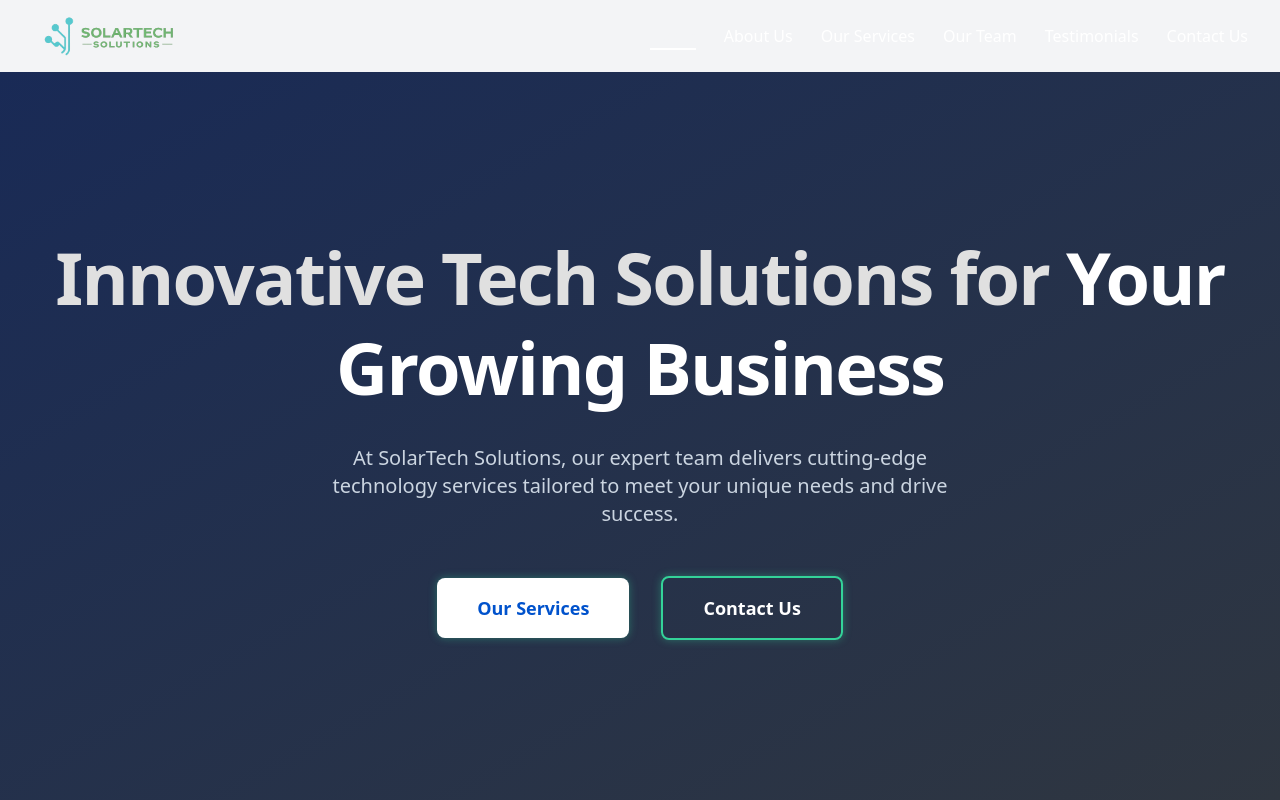
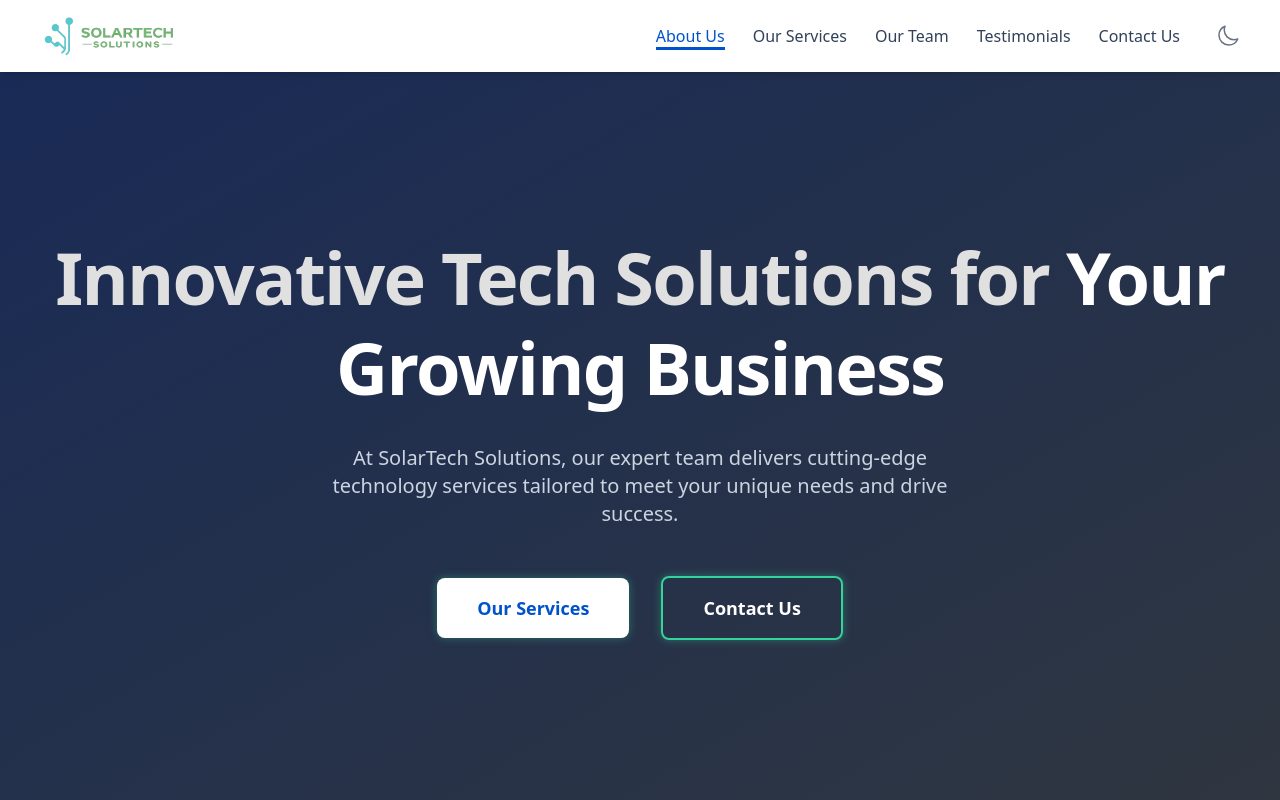
Before and after one commit to kyan9400/solartech-solutions, a React (Vite) app: page / in a window 1280 px wide. Shown: the top 800 px of the page. Built offline with nearby package versions, Linux system fonts and the light colour scheme.

Commit message:
add button for dark and light mode

```diff
--- a/src/components/Header.tsx
+++ b/src/components/Header.tsx
@@ -1,10 +1,10 @@
 // src/components/Header.tsx
-import { useState, useEffect } from "react";
+import { useState, useEffect } from "react"; // useEffect is still used for resize and IntersectionObserver
 import { Bars3Icon, XMarkIcon } from "@heroicons/react/24/outline";
 import Dimage from "../assets/images/logo.png"; // Make sure this path is correct
+import ThemeToggleButton from "./ThemeToggleButton";
 
 const navLinks = [
-  { href: "#home", label: "Home", id: "home" },
   { href: "#about", label: "About Us", id: "about" },
   { href: "#services", label: "Our Services", id: "services" },
   { href: "#team", label: "Our Team", id: "team" },
@@ -15,7 +15,7 @@ const navLinks = [
 const Header = () => {
   const [isMobileMenuOpen, setIsMobileMenuOpen] = useState(false);
   const [activeSection, setActiveSection] = useState("home");
-  const [isScrolled, setIsScrolled] = useState(false); // State for scroll detection
+  // REMOVED: const [isHeaderSolid, setIsHeaderSolid] = useState(false);
 
   const toggleMobileMenu = () => {
     setIsMobileMenuOpen(!isMobileMenuOpen);
@@ -24,25 +24,22 @@ const Header = () => {
   const handleNavLinkClick = (sectionId: string) => {
     setIsMobileMenuOpen(false);
     setActiveSection(sectionId);
+    document.getElementById(sectionId)?.scrollIntoView({ behavior: "smooth" });
   };
 
-  // Effect for scroll-based header background change
+  // REMOVED: useEffect for scroll-based header SOLID background change
+  /*
   useEffect(() => {
     const handleScroll = () => {
-      if (window.scrollY > 10) {
-        // Change background after 10px scroll
-        setIsScrolled(true);
-      } else {
-        setIsScrolled(false);
-      }
+      setIsHeaderSolid(window.scrollY > 10);
     };
     window.addEventListener("scroll", handleScroll);
-    // Call it once on mount to set initial state based on scroll position
     handleScroll();
     return () => window.removeEventListener("scroll", handleScroll);
   }, []);
+  */
 
-  // Effect for Intersection Observer and Resize (kept from previous)
+  // Effect for Intersection Observer and Resize (this one is still needed for active link highlighting)
   useEffect(() => {
     const handleResize = () => {
       if (window.innerWidth >= 768) setIsMobileMenuOpen(false);
@@ -56,57 +53,59 @@ const Header = () => {
     };
     const observerOptions = {
       root: null,
-      rootMargin: "-50% 0px -50% 0px",
+      rootMargin: "-40% 0px -55% 0px",
       threshold: 0,
     };
     const observer = new IntersectionObserver(
       observerCallback,
       observerOptions
     );
-    navLinks.forEach((link) => {
-      const el = document.getElementById(link.id);
-      if (el) observer.observe(el);
+    const currentLinks = [...navLinks];
+    currentLinks.forEach((link) => {
+      const sectionElement = document.getElementById(link.id);
+      if (sectionElement) observer.observe(sectionElement);
     });
 
     return () => {
       window.removeEventListener("resize", handleResize);
-      navLinks.forEach((link) => {
-        const el = document.getElementById(link.id);
-        if (el) observer.unobserve(el);
+      currentLinks.forEach((link) => {
+        const sectionElement = document.getElementById(link.id);
+        if (sectionElement) observer.unobserve(sectionElement);
       });
       observer.disconnect();
     };
-  }, []);
+  }, []); // Empty dependency array ensures this runs once on mount and cleans up
 
-  // Determine base text color for links based on scroll and dark mode
-  // When header is transparent (not scrolled) and not dark mode, links should be light (e.g., white)
-  // When header is solid (scrolled) OR in dark mode (where header bg is white), links use brand-text/dark:text-gray-300
-  const baseLinkTextColor = isScrolled
-    ? "text-[#334155] dark:text-[#D1D5DB]" // For solid header background
-    : "text-white dark:text-[#334155]"; // For transparent header (light text on dark hero, dark text on white dark-mode header)
-  // You might need to adjust dark:text-[#334155] if your hero is also dark in dark mode.
+  // Link styling logic now only depends on isActive and the current theme (light/dark)
+  const getLinkStyling = (isActive: boolean) => {
+    const baseClasses =
+      "relative font-medium transition-colors duration-300 ease-out";
+    const afterBaseClasses =
+      "after:content-[''] after:absolute after:left-0 after:bottom-[-2px] after:transition-all after:duration-300 after:ease-out";
 
-  const hoverLinkTextColor = isScrolled
-    ? "hover:text-[#0052CC] dark:hover:text-[#34D399]" // For solid header
-    : "hover:text-gray-200 dark:hover:text-[#0052CC]"; // For transparent header
+    let textClasses = "";
+    let underlineClasses = "";
 
-  const afterLinkBgColor = isScrolled
-    ? "after:bg-[#0052CC] dark:after:bg-[#34D399]" // For solid header
-    : "after:bg-white dark:after:bg-[#0052CC]"; // For transparent header (white underline on dark hero)
+    // Styles for a solid header background (white in Light, slate-800 in Dark)
+    if (isActive) {
+      textClasses = "text-[#0052CC] dark:text-[#34D399]"; // Active: Brand Blue (L), Accent Glow (D)
+      underlineClasses =
+        "after:bg-[#0052CC] dark:after:bg-[#34D399] after:w-full after:h-[3px]"; // Active underline
+    } else {
+      textClasses =
+        "text-slate-700 dark:text-slate-300 hover:text-[#0052CC] dark:hover:text-[#34D399]"; // Default: Slate, Hover: Brand Blue/Accent Glow
+      underlineClasses =
+        "after:bg-[#0052CC] dark:after:bg-[#34D399] after:w-0 after:h-[2px] hover:after:w-full"; // Hover underline
+    }
+    return `${baseClasses} ${textClasses} ${afterBaseClasses} ${underlineClasses}`;
+  };
 
-  const activeLinkTextColor = isScrolled
-    ? "text-[#0052CC] dark:text-[#34D399]" // Active text on solid header
-    : "text-gray-100 dark:text-[#0052CC]"; // Active text on transparent header
+  // Header background now only depends on dark/light mode
+  const headerClasses =
+    "bg-white dark:bg-slate-800 shadow-md sticky top-0 z-50 w-full transition-colors duration-300 ease-in-out";
 
   return (
-    <header
-      className={`sticky top-0 z-50 w-full transition-all duration-300 ease-in-out
-                  ${
-                    isScrolled
-                      ? "bg-dark dark:bg-white shadow-md"
-                      : "bg-transparent shadow-none"
-                  }`}
-    >
+    <header className={headerClasses}>
       <div className="max-w-7xl mx-auto px-4 sm:px-6 lg:px-8">
         <div className="flex justify-between items-center py-3 md:py-4">
           <div className="flex-shrink-0">
@@ -118,113 +117,95 @@ const Header = () => {
               <img
                 src={Dimage}
                 alt="SolarTech Solutions Logo"
-                className="h-8 sm:h-10 w-auto transition-opacity duration-300 group-hover:opacity-80"
+                className="h-8 sm:h-10 w-auto transition-opacity duration-300 group-hover:opacity-80 dark:brightness-0 dark:invert"
               />
             </a>
           </div>
 
-          <nav className="hidden md:flex space-x-7">
+          <div className="hidden md:flex items-center space-x-7">
+            <nav className="flex space-x-7">
               {navLinks.map((link) => {
                 const isActive = activeSection === link.id;
-              const linkClassName = `
-                relative font-medium
-                transition-colors duration-300 ease-out
-                ${isActive ? activeLinkTextColor : baseLinkTextColor}
-                ${!isActive ? hoverLinkTextColor : ""}
-                after:content-[''] after:absolute after:left-0 after:bottom-[-2px]
-                after:h-[2px]
-                ${isActive ? "after:w-full" : "after:w-0 hover:after:w-full"}
-                ${afterLinkBgColor}
-                after:transition-all after:duration-300 after:ease-out
-              `;
                 return (
                   <a
                     key={link.label}
                     href={link.href}
-                  className={linkClassName.trim().replace(/\s+/g, " ")} // Clean up multiline string
-                  onClick={() => handleNavLinkClick(link.id)}
+                    className={getLinkStyling(isActive)
+                      .trim()
+                      .replace(/\s+/g, " ")}
+                    onClick={(e) => {
+                      e.preventDefault();
+                      handleNavLinkClick(link.id);
+                    }}
+                    aria-current={isActive ? "page" : undefined}
                   >
                     {link.label}
                   </a>
                 );
               })}
             </nav>
+            <ThemeToggleButton />
+          </div>
 
-          {/* Mobile Menu Button Styling needs to adapt to transparent header too */}
-          <div className="md:hidden flex items-center">
+          {/* Mobile Menu Button */}
+          <div className="md:hidden flex items-center space-x-3">
             <button
               type="button"
               onClick={toggleMobileMenu}
-              className={`p-1 rounded-md focus:outline-none focus:ring-2 focus:ring-inset transition-colors duration-300
-                          ${
-                            isScrolled
-                              ? "text-gray-500 dark:text-gray-400 hover:text-[#0052CC] dark:hover:text-[#34D399] focus:ring-[#0052CC] dark:focus:ring-[#34D399]"
-                              : "text-white hover:text-gray-200 focus:ring-white" // Hamburger color when header is transparent
-                          }`}
+              className="p-1 rounded-md text-slate-600 dark:text-slate-300 hover:text-[#0052CC] dark:hover:text-[#34D399] focus:outline-none focus:ring-2 focus:ring-inset focus:ring-[#0052CC] dark:focus:ring-[#34D399] transition-colors duration-300"
               aria-expanded={isMobileMenuOpen}
               aria-controls="mobile-menu-items"
             >
               <span className="sr-only">Open main menu</span>
               {isMobileMenuOpen ? (
-                <XMarkIcon className="block h-7 w-7" aria-hidden="true" />
+                <XMarkIcon className="block h-7 w-7" />
               ) : (
-                <Bars3Icon className="block h-7 w-7" aria-hidden="true" />
+                <Bars3Icon className="block h-7 w-7" />
               )}
             </button>
           </div>
         </div>
       </div>
 
-      {/* Mobile Menu Panel - background adapts based on scroll state if header is not transparent, or use a fixed scheme */}
+      {/* Mobile Menu Panel */}
       <div
         id="mobile-menu-items"
         className={`md:hidden absolute top-full left-0 right-0 shadow-lg rounded-b-md overflow-hidden
                     transform transition-all duration-300 ease-in-out
-                    ${
-                      isScrolled
-                        ? "bg-white dark:bg-gray-800"
-                        : "bg-black/50 backdrop-blur-md dark:bg-gray-800/80" // Example transparent state for mobile menu
-                    }
+                    bg-white dark:bg-slate-800 /* Matches header solid background */
                     ${
                       isMobileMenuOpen
-                        ? "max-h-screen opacity-100 visible"
-                        : "max-h-0 opacity-0 invisible"
+                        ? "max-h-screen opacity-100 visible py-2"
+                        : "max-h-0 opacity-0 invisible py-0"
                     }`}
       >
-        <nav className="px-2 pt-2 pb-4 space-y-1 sm:px-3">
+        <nav className="px-2 pt-2 pb-3 space-y-1 sm:px-3">
           {navLinks.map((link) => {
             const isActive = activeSection === link.id;
-            // Mobile link colors need to be readable against their background
-            const mobileLinkBaseTextColor = isScrolled
-              ? "text-[#334155] dark:text-gray-200"
-              : "text-white dark:text-gray-100";
-            const mobileLinkHoverTextColor = isScrolled
-              ? "hover:text-[#0052CC] dark:hover:text-[#34D399]"
-              : "hover:text-gray-200 dark:hover:text-white";
-            const mobileLinkActiveTextColor = isScrolled
-              ? "text-[#0052CC] dark:text-[#34D399]"
-              : "text-gray-100 dark:text-white";
-            const mobileLinkActiveBg = isScrolled
-              ? "bg-gray-100 dark:bg-gray-700"
-              : "bg-white/10 dark:bg-white/5";
+            let mobileLinkClassName =
+              "block px-3 py-3 rounded-md text-base font-medium transition-colors ";
+            mobileLinkClassName += isActive
+              ? "text-[#0052CC] dark:text-[#34D399] bg-gray-100 dark:bg-slate-700" // Active mobile link
+              : "text-slate-700 dark:text-slate-200 hover:bg-gray-100 dark:hover:bg-slate-700 hover:text-[#0052CC] dark:hover:text-[#34D399]"; // Non-active
 
             return (
               <a
                 key={link.label}
                 href={link.href}
-                onClick={() => handleNavLinkClick(link.id)}
-                className={`block px-3 py-2 rounded-md text-base font-medium transition-colors
-                           ${
-                             isActive
-                               ? `${mobileLinkActiveTextColor} ${mobileLinkActiveBg}`
-                               : `${mobileLinkBaseTextColor} ${mobileLinkHoverTextColor} hover:bg-gray-100 dark:hover:bg-gray-700/50`
-                           }`}
+                onClick={(e) => {
+                  e.preventDefault();
+                  handleNavLinkClick(link.id);
+                }}
+                className={mobileLinkClassName}
               >
                 {link.label}
               </a>
             );
           })}
         </nav>
+        <div className="px-5 py-3 border-t border-gray-200 dark:border-slate-700">
+          <ThemeToggleButton />
+        </div>
       </div>
     </header>
   );
--- /dev/null
+++ b/src/components/ThemeToggleButton.tsx
@@ -0,0 +1,23 @@
+// src/components/ThemeToggleButton.tsx
+import { useTheme } from "../hooks/useTheme"; // Path should be correct
+import { SunIcon, MoonIcon } from "@heroicons/react/24/outline";
+
+const ThemeToggleButton = () => {
+  const { theme, toggleTheme } = useTheme();
+  return (
+    <button
+      onClick={toggleTheme}
+      className="p-2 rounded-full text-gray-500 dark:text-gray-400 hover:bg-gray-100 dark:hover:bg-gray-700 focus:outline-none focus:ring-2 focus:ring-offset-2 dark:focus:ring-offset-gray-800 focus:ring-brand-blue dark:focus:ring-brand-accent-glow transition-colors duration-200"
+      aria-label={
+        theme === "light" ? "Switch to dark theme" : "Switch to light theme"
+      }
+    >
+      {theme === "light" ? (
+        <MoonIcon className="h-6 w-6" />
+      ) : (
+        <SunIcon className="h-6 w-6" />
+      )}
+    </button>
+  );
+};
+export default ThemeToggleButton;
--- /dev/null
+++ b/src/context/ThemeContext.tsx
@@ -0,0 +1,70 @@
+// src/context/ThemeContext.tsx
+import { useState, useEffect } from "react"; // Removed unused createContext, useContext from here
+import type { ReactNode } from "react";
+// Import ThemeContext (the object) and Theme (the type 'light'|'dark') from themeShared
+// ThemeContextType is not directly used as an annotation in THIS file.
+import { ThemeContext, type Theme } from "./themeShared";
+
+export const ThemeProvider: React.FC<{ children: ReactNode }> = ({
+  children,
+}) => {
+  const [theme, setTheme] = useState<Theme>(() => {
+    // 'Theme' type is used here
+    console.log("[ThemeContext] Initializing theme state...");
+    if (typeof window !== "undefined") {
+      const storedTheme = localStorage.getItem("theme") as Theme | null;
+      console.log("[ThemeContext] Stored theme in localStorage:", storedTheme);
+      if (storedTheme) {
+        return storedTheme;
+      }
+      const prefersDark =
+        window.matchMedia &&
+        window.matchMedia("(prefers-color-scheme: dark)").matches;
+      console.log("[ThemeContext] System prefers dark mode:", prefersDark);
+      if (prefersDark) {
+        return "dark";
+      }
+    }
+    console.log("[ThemeContext] Defaulting to light theme");
+    return "light";
+  });
+
+  useEffect(() => {
+    console.log(`[ThemeContext] useEffect triggered. Current theme: ${theme}`);
+    if (typeof window !== "undefined") {
+      const root = window.document.documentElement;
+      const oldTheme = theme === "light" ? "dark" : "light";
+      root.classList.remove(oldTheme);
+      root.classList.add(theme);
+      console.log(
+        `[ThemeContext] Applied class '${theme}' to <html>. Removed '${oldTheme}'. Current classes:`,
+        root.className
+      );
+      localStorage.setItem("theme", theme);
+      console.log(`[ThemeContext] Saved theme '${theme}' to localStorage.`);
+    }
+  }, [theme]);
+
+  const toggleTheme = () => {
+    console.log(
+      "[ThemeContext] toggleTheme called. Current theme before toggle:",
+      theme
+    );
+    setTheme((prevTheme) => {
+      const newTheme = prevTheme === "light" ? "dark" : "light";
+      console.log(
+        `[ThemeContext] Theme changing from ${prevTheme} to ${newTheme}`
+      );
+      return newTheme;
+    });
+  };
+
+  console.log("[ThemeContext] ThemeProvider rendering with theme:", theme);
+
+  return (
+    // ThemeContext (the object itself) is imported from themeShared.ts
+    <ThemeContext.Provider value={{ theme, toggleTheme }}>
+      {children}
+    </ThemeContext.Provider>
+  );
+};
--- /dev/null
+++ b/src/context/themeShared.ts
@@ -0,0 +1,13 @@
+// src/context/themeShared.ts
+import { createContext } from "react";
+
+export type Theme = "light" | "dark"; // Moved Theme type here for clarity
+
+export interface ThemeContextType {
+  theme: Theme;
+  toggleTheme: () => void;
+}
+
+export const ThemeContext = createContext<ThemeContextType | undefined>(
+  undefined
+);
--- /dev/null
+++ b/src/hooks/useTheme.ts
@@ -0,0 +1,13 @@
+// src/hooks/useTheme.ts
+import { useContext } from "react";
+// Import from the new shared file
+import { ThemeContext } from "../context/themeShared";
+import type { ThemeContextType } from "../context/themeShared";
+
+export const useTheme = (): ThemeContextType => {
+  const context = useContext(ThemeContext);
+  if (context === undefined) {
+    throw new Error("useTheme must be used within a ThemeProvider");
+  }
+  return context;
+};
--- a/src/main.tsx
+++ b/src/main.tsx
@@ -1,11 +1,14 @@
 // src/main.tsx
 import React from "react";
 import ReactDOM from "react-dom/client";
-import App from "./App"; // Or your main App component
-import "./index.css"; // <-- MAKE SURE THIS LINE IS PRESENT AND POINTS TO YOUR CSS FILE WITH TAILWIND DIRECTIVES
+import App from "./App";
+import "./index.css";
+import { ThemeProvider } from "./context/ThemeContext";
 
 ReactDOM.createRoot(document.getElementById("root")!).render(
   <React.StrictMode>
-    <App />
+    <ThemeProvider>
+      <App />
+    </ThemeProvider>
   </React.StrictMode>
 );
--- a/tailwind.config.js
+++ b/tailwind.config.js
@@ -1,61 +1,14 @@
-// tailwind.config.js
+// tailwind.config.js (MINIMAL FOR DARK MODE TEST)
 /** @type {import('tailwindcss').Config} */
 export default {
-  content: ["./index.html", "./src/**/*.{js,ts,jsx,tsx}"],
+  darkMode: "class", // THIS MUST BE HERE
+  content: [
+    "./index.html",
+    "./src/**/*.{js,ts,jsx,tsx}", // Make sure this covers your App.tsx and components
+  ],
   theme: {
     extend: {
-      fontFamily: {
-        sans: [
-          "Inter", // For consistent font
-          "system-ui",
-          "Avenir",
-          "Helvetica",
-          "Arial",
-          "sans-serif",
-        ],
-      },
-      colors: {
-        // Your SolarTech Brand Blues
-        "brand-blue": "#0052CC", // Used for link hover text & underline in light mode
-        "brand-blue-hover": "#0041A3",
-        "brand-blue-light": "#E6F0FF",
-
-        // Dark Gradient for Hero
-        "brand-gradient-dark-from": "#192A56",
-        "brand-gradient-dark-to": "#2F3640",
-
-        // Text Colors
-        "brand-text": "#334155", // Base color for header links in light mode
-        "brand-text-light": "#cbd5e1",
-        "brand-text-extralight": "#e2e8f0",
-
-        // Accent Colors
-        "brand-accent-glow": "#34D399", // Used for link hover text & underline in dark mode
-        "brand-accent-hover": "#10B981",
-      },
-      boxShadow: {
-        "glow-sm": "0 0 8px 0px rgba(52, 211, 153, 0.4)",
-        "glow-md": "0 0 15px 2px rgba(52, 211, 153, 0.6)",
-      },
-      keyframes: {
-        "pulse-glow": {
-          "0%, 100%": { boxShadow: "0_0_15px_2px_rgba(52,211,153,0.6)" },
-          "50%": { boxShadow: "0_0_25px_10px_rgba(52,211,153,0.7)" },
-        },
-        "flowing-glow": {
-          "0%, 100%": { boxShadow: "0_0_8px_0px_rgba(52,211,153,0.3)" },
-          "50%": { boxShadow: "0_0_12px_3px_rgba(52,211,153,0.5)" },
-        },
-        "snake-border-anim": {
-          "0%": { backgroundPosition: "0px 0px" },
-          "100%": { backgroundPosition: "16px 0px" },
-        },
-      },
-      animation: {
-        "pulse-glow": "pulse-glow 2.5s infinite ease-in-out",
-        "flowing-glow": "flowing-glow 3s infinite ease-in-out",
-        "animate-snake-border": "snake-border-anim 0.5s linear infinite",
-      },
+      // No custom colors or extensions for this test to keep it simple
     },
   },
   plugins: [],
```
Lines whose indentation alone changed are shown as unchanged.
